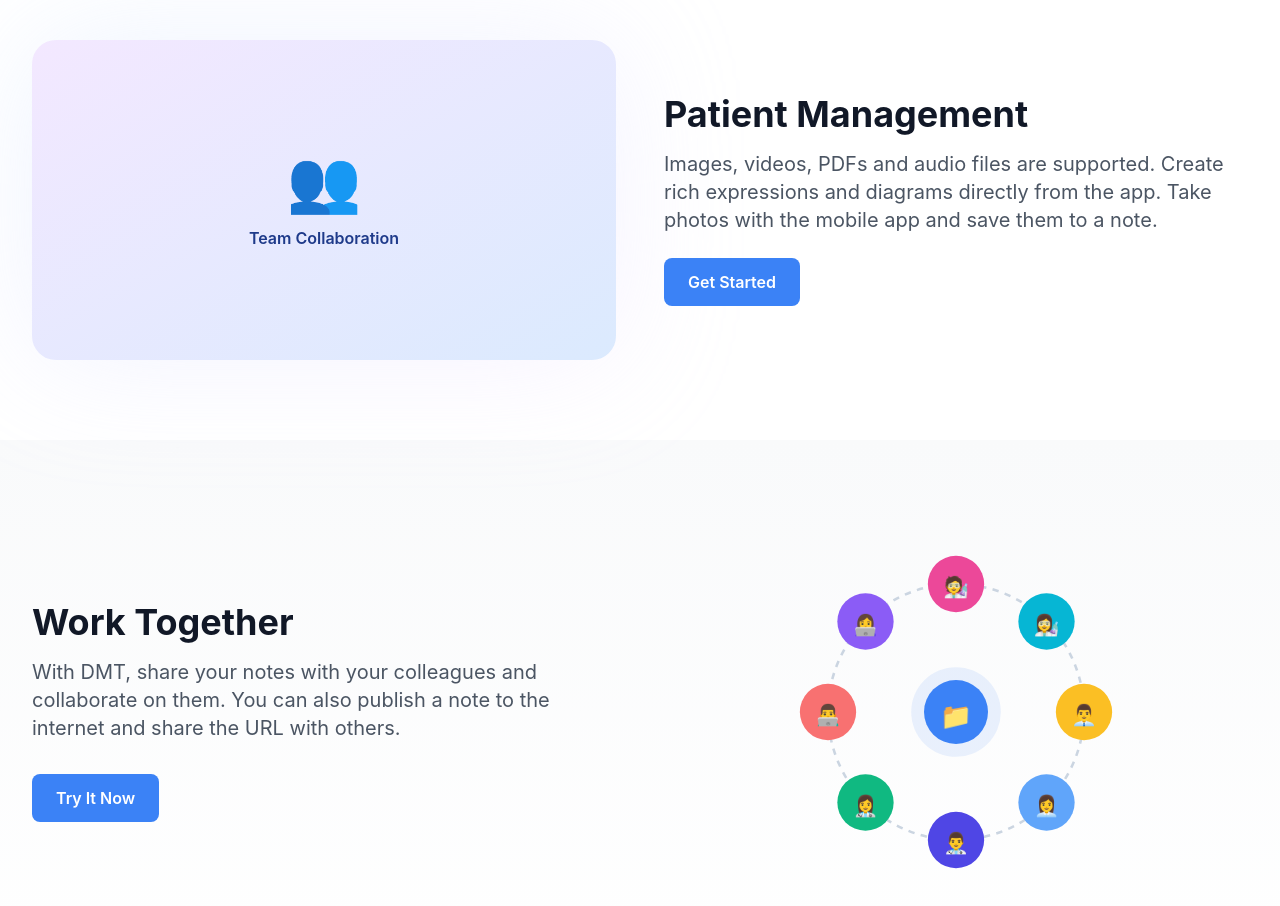
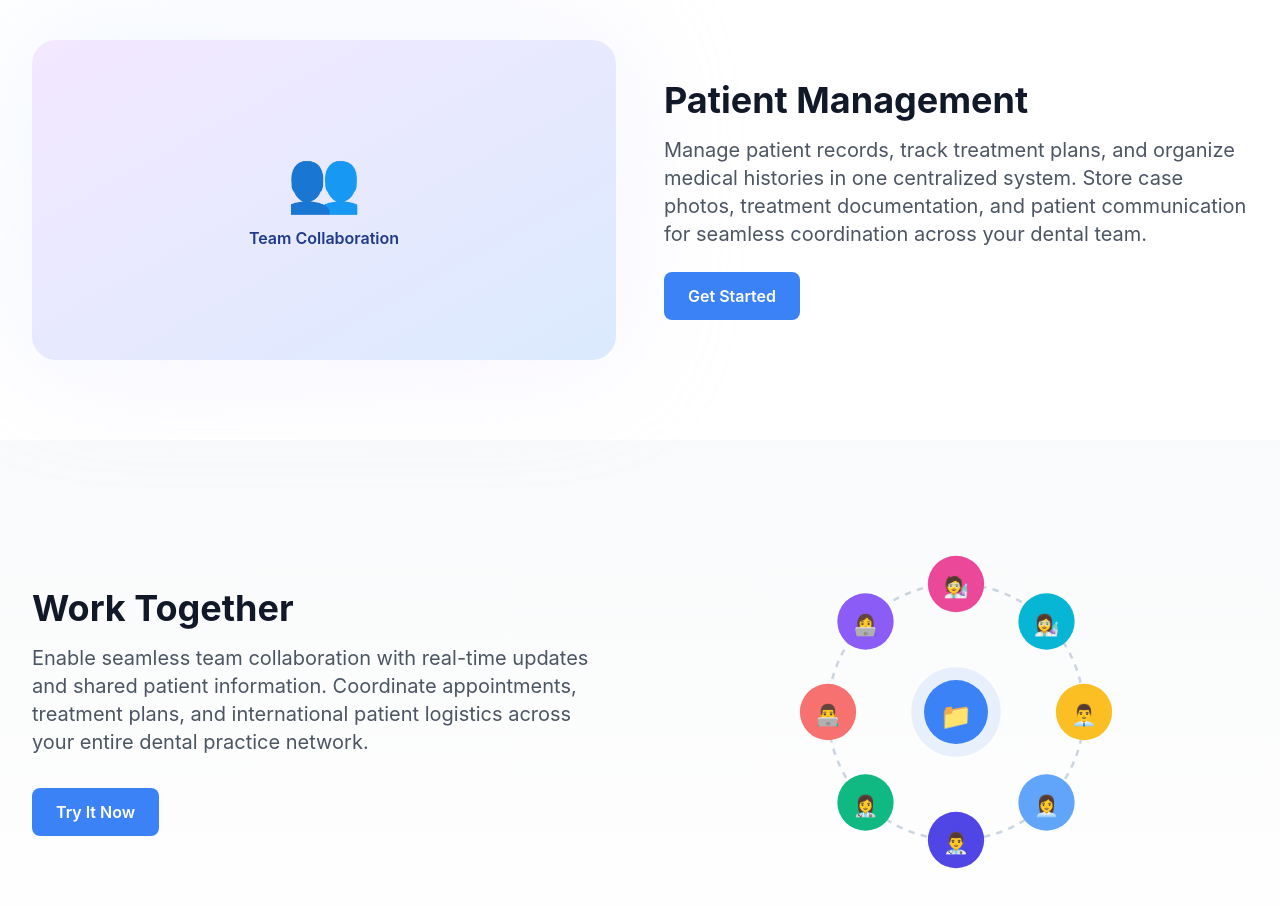
Before and after one commit to Asad-960/DMT, a Next.js app in the folder frontend/: page / in a window 1280 px wide. Shown: the part 680-1586 px from the top of the page. Built offline with nearby package versions, Linux system fonts and the light colour scheme.

Commit message:
Fix landing page content to accurately describe dental CRM features

```diff
--- a/frontend/src/app/landing-page.tsx
+++ b/frontend/src/app/landing-page.tsx
@@ -173,7 +173,7 @@ export default function LandingPage() {
             >
               <h2 className="text-4xl font-bold text-gray-900 mb-4">Patient Management</h2>
               <p className="text-xl text-gray-600 mb-6">
-                Images, videos, PDFs and audio files are supported. Create rich expressions and diagrams directly from the app. Take photos with the mobile app and save them to a note.
+                Manage patient records, track treatment plans, and organize medical histories in one centralized system. Store case photos, treatment documentation, and patient communication for seamless coordination across your dental team.
               </p>
               <button className="bg-blue-500 text-white px-6 py-3 rounded-lg font-semibold hover:bg-blue-600 transition">
                 Get Started
@@ -195,7 +195,7 @@ export default function LandingPage() {
             >
               <h2 className="text-4xl font-bold text-gray-900 mb-4">Work Together</h2>
               <p className="text-xl text-gray-600 mb-8">
-                With DMT, share your notes with your colleagues and collaborate on them. You can also publish a note to the internet and share the URL with others.
+                Enable seamless team collaboration with real-time updates and shared patient information. Coordinate appointments, treatment plans, and international patient logistics across your entire dental practice network.
               </p>
               <button className="bg-blue-500 text-white px-6 py-3 rounded-lg font-semibold hover:bg-blue-600 transition">
                 Try It Now
```
